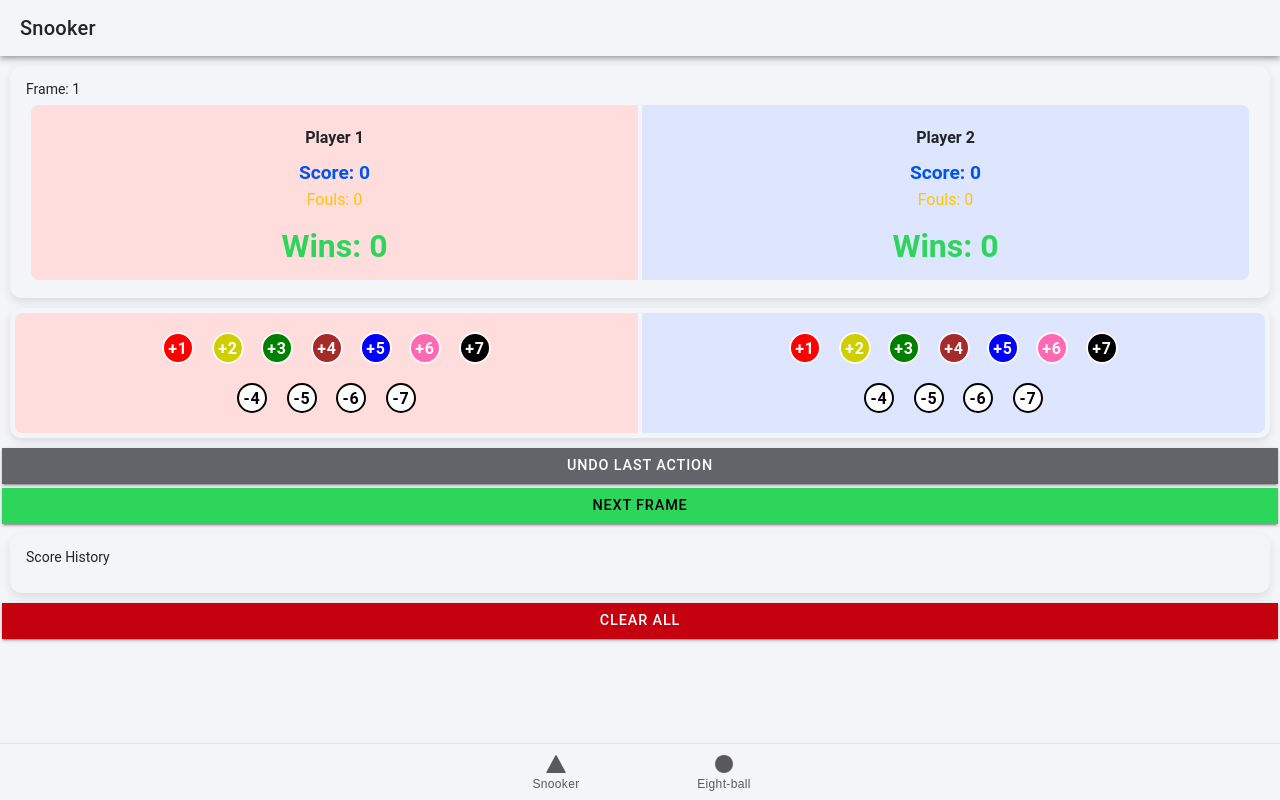
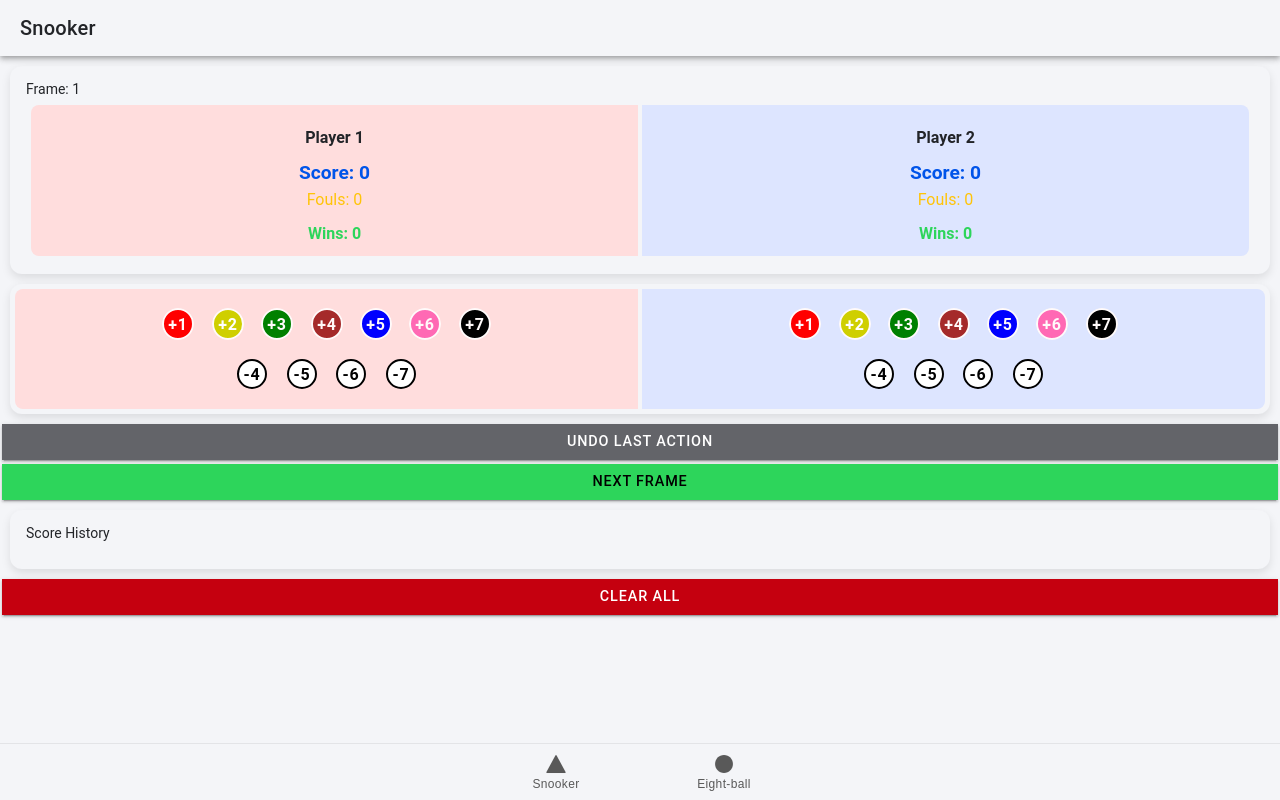
Before and after one commit to JunyuanHe/Billiard-Scoreboard, a React (Vite) app: page / in a window 1280 px wide. Built offline with nearby package versions, Linux system fonts and the light colour scheme.

Commit message:
Fixed snooker win style

```diff
--- a/package.json
+++ b/package.json
@@ -40,7 +40,7 @@
     "@testing-library/user-event": "^14.4.3",
     "@types/react": "^18.0.27",
     "@types/react-dom": "^18.0.10",
-    "@vitejs/plugin-legacy": "^5.0.0",
+    "@vitejs/plugin-legacy": "6.0.1",
     "@vitejs/plugin-react": "^4.0.1",
     "cypress": "^13.5.0",
     "eslint": "9.20.0",
@@ -48,7 +48,7 @@
     "jsdom": "^22.1.0",
     "terser": "^5.4.0",
     "typescript": "^5.1.6",
-    "vite": "~5.2.0",
+    "vite": "6.1.0",
     "vitest": "^0.34.6"
   }
 }
--- a/src/components/EightBall.css
+++ b/src/components/EightBall.css
@@ -60,7 +60,7 @@ body {
     /* color: #333; */
 }
 
-.win {
+.eightball-win {
     font-size: 2.0rem;
     color: var(--ion-color-success);
     font-weight: bold;
--- a/src/components/EightBall.tsx
+++ b/src/components/EightBall.tsx
@@ -87,13 +87,13 @@ const EightBallScoringApp: React.FC = () => {
                 <div className="player-name">
                   <IonInput value={playerOneName} onIonChange={(e) => setPlayerOneName(e.detail.value!)} placeholder="Enter Name"/>
                 </div>
-                <div className="win">{playerOneWins}</div>
+                <div className="eightball-win">{playerOneWins}</div>
               </IonCol>
               <IonCol className="player-col player2">
                 <div className="player-name">
                   <IonInput value={playerTwoName} onIonChange={(e) => setPlayerTwoName(e.detail.value!)} placeholder="Enter Name"/>
                 </div>
-                <div className="win">{playerTwoWins}</div>
+                <div className="eightball-win">{playerTwoWins}</div>
               </IonCol>
             </IonRow>
             <IonRow>
```
Also changed, not shown: 2 other files (tests, documents, lock files or other folders).
